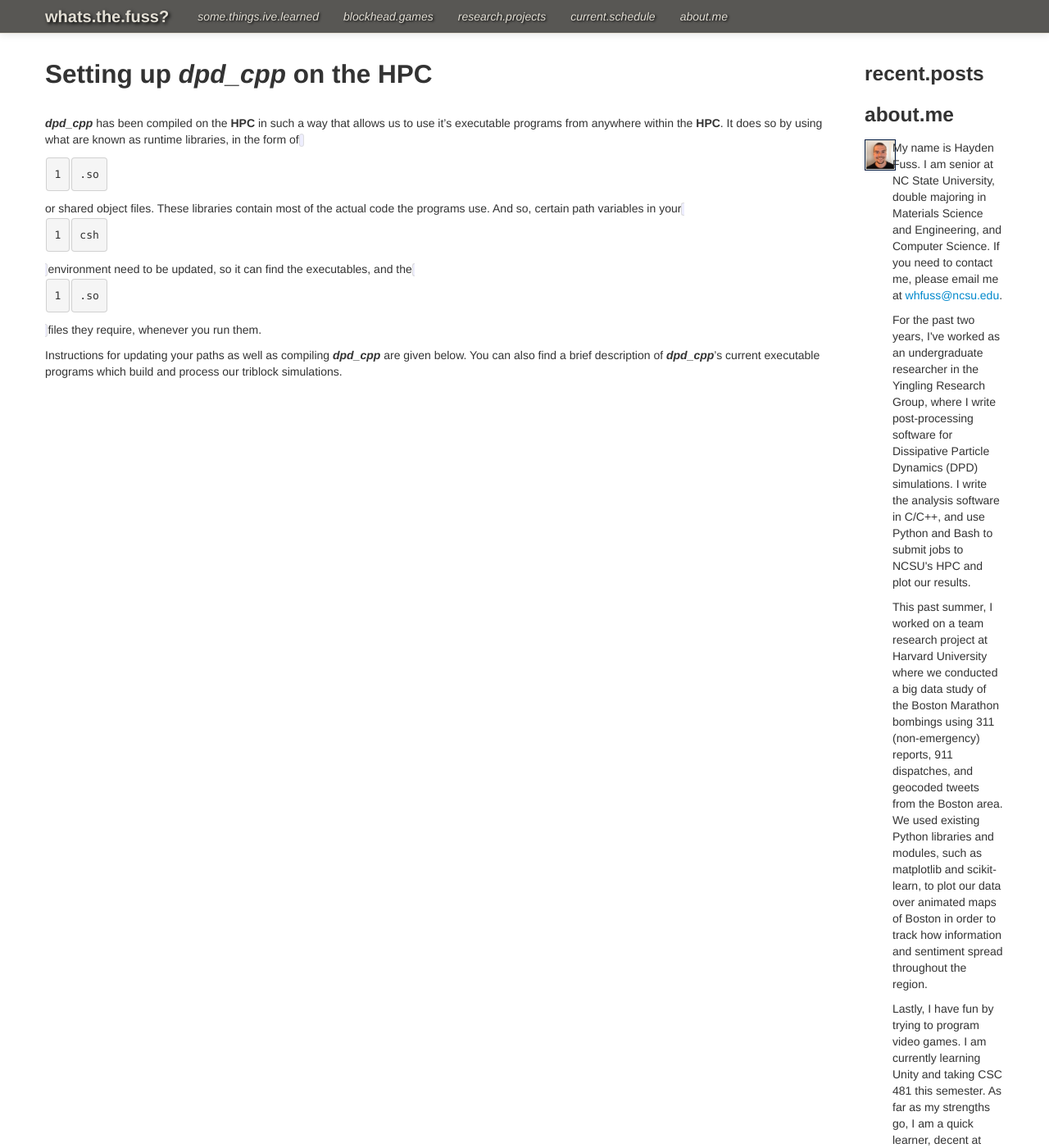
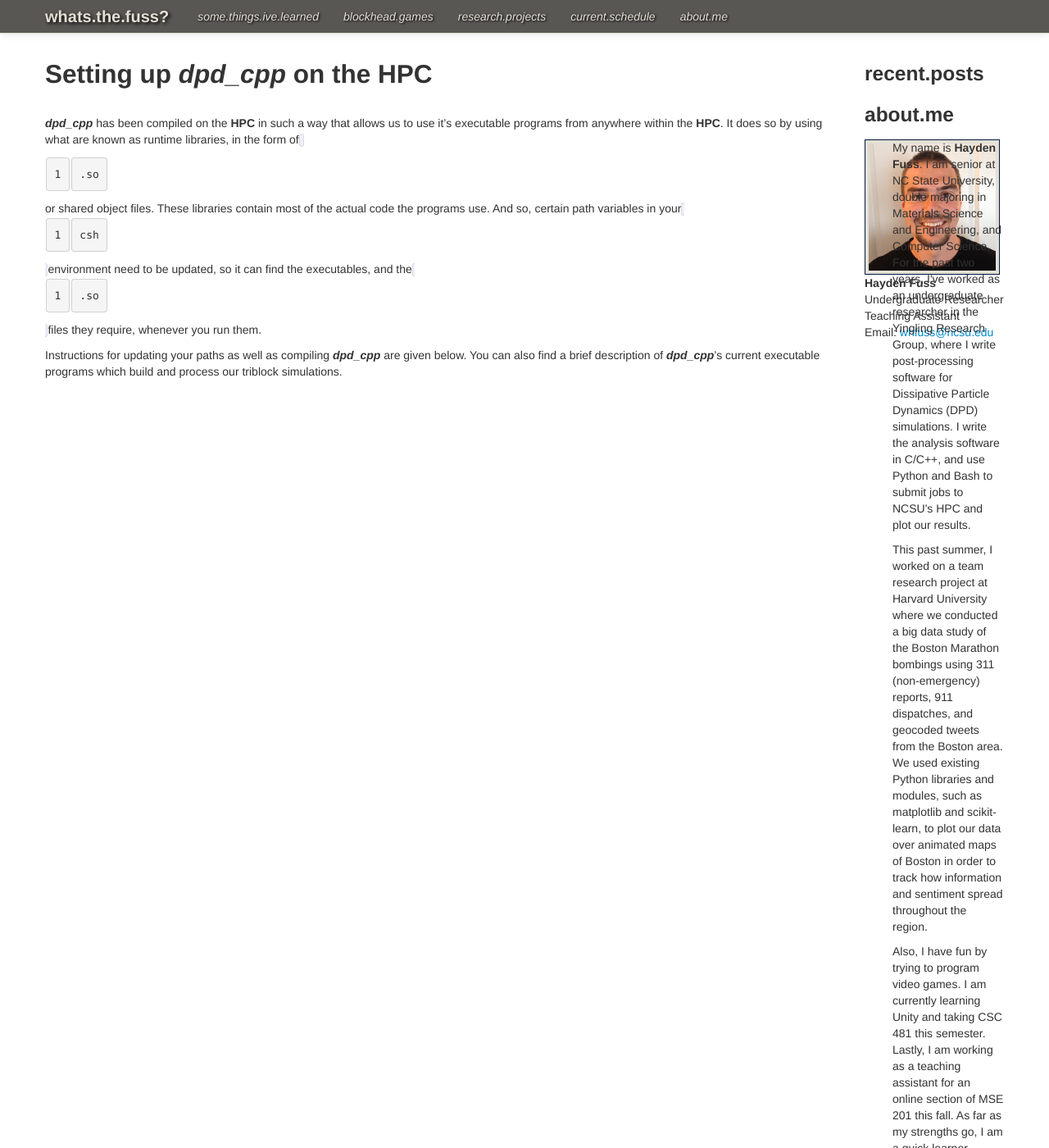
Before and after one commit to hfuss/hfuss.github.io, a Jekyll site: the page built from test_posts/2015-06-04-test.md, in a window 1280 px wide and 1400 px high. Shown: the whole window at 82% size. Built offline with Jekyll 4.4.1, drawn with Linux system fonts in a browser that asks for light colours; Markdown is read by kramdown in place of the engine named in the settings; some of the changed text lies outside the part shown.

Commit message:
A few more changes.

```diff
--- a/_includes/about_content.html
+++ b/_includes/about_content.html
@@ -1,14 +1,19 @@
 
 <div>
 <div style="float: left; width: 20%;">
+<div class="img-with-text">
 <img src="/img/profile.jpg"/>
+<p>
+<b>Hayden Fuss</b><br>
+Undergraduate Researcher<br>
+Teaching Assistant<br>
+Email: <a href="mailto:whfuss@ncsu.edu">whfuss@ncsu.edu</a>
+</p>
+</div>
 </div>
 <div style="float: left; width: 80%;">
 
-<p>My name is Hayden Fuss. I am senior at NC State University, double majoring in Materials Science and Engineering, and Computer Science. If you need to contact me, please email me at <a href="mailto:whfuss@ncsu.edu">whfuss@ncsu.edu</a>.</p>
-
-<p>
-For the past two years, I've worked as an undergraduate researcher in the Yingling Research Group, where I write post-processing software for Dissipative Particle Dynamics (DPD) simulations. I write the analysis software in C/C++, and use Python and Bash to submit jobs to NCSU's HPC and plot our results.
+<p>My name is <b>Hayden Fuss</b>. I am senior at NC State University, double majoring in Materials Science and Engineering, and Computer Science. For the past two years, I've worked as an undergraduate researcher in the Yingling Research Group, where I write post-processing software for Dissipative Particle Dynamics (DPD) simulations. I write the analysis software in C/C++, and use Python and Bash to submit jobs to NCSU's HPC and plot our results.
 </p>
 
 <p>
@@ -16,7 +21,8 @@ This past summer, I worked on a team research project at Harvard University wher
 </p>
 
 <p>
-Lastly, I have fun by trying to program video games. I am currently learning Unity and taking CSC 481 this semester.
+Also, I have fun by trying to program video games. I am currently learning Unity and taking CSC 481 this semester.
+Lastly, I am working as a teaching assistant for an online section of MSE 201 this fall.
 As far as my strengths go, I am a quick learner, decent at math and physics, and very persistent.
 </p>
 
--- a/css/syntax.css
+++ b/css/syntax.css
@@ -24,13 +24,18 @@ code {
     transform: rotate(90deg);
 }
 
-img {
+.img-with-text {
+    text-align: justify;
+    width: 180px;
+}
+
+.img-with-text img {
+    margin: 0 auto;
     float: left;
-    width:160px;
-    padding:1px;
+    width:155px;
+    padding:4px;
     border:1px solid #021a40;
     background-color:#e3dfd5;
-    vertical-align: middle;
 }
 
 /* Syntax Highlighting for RedCarpet */
```
Also changed, not shown: 4 other files.
